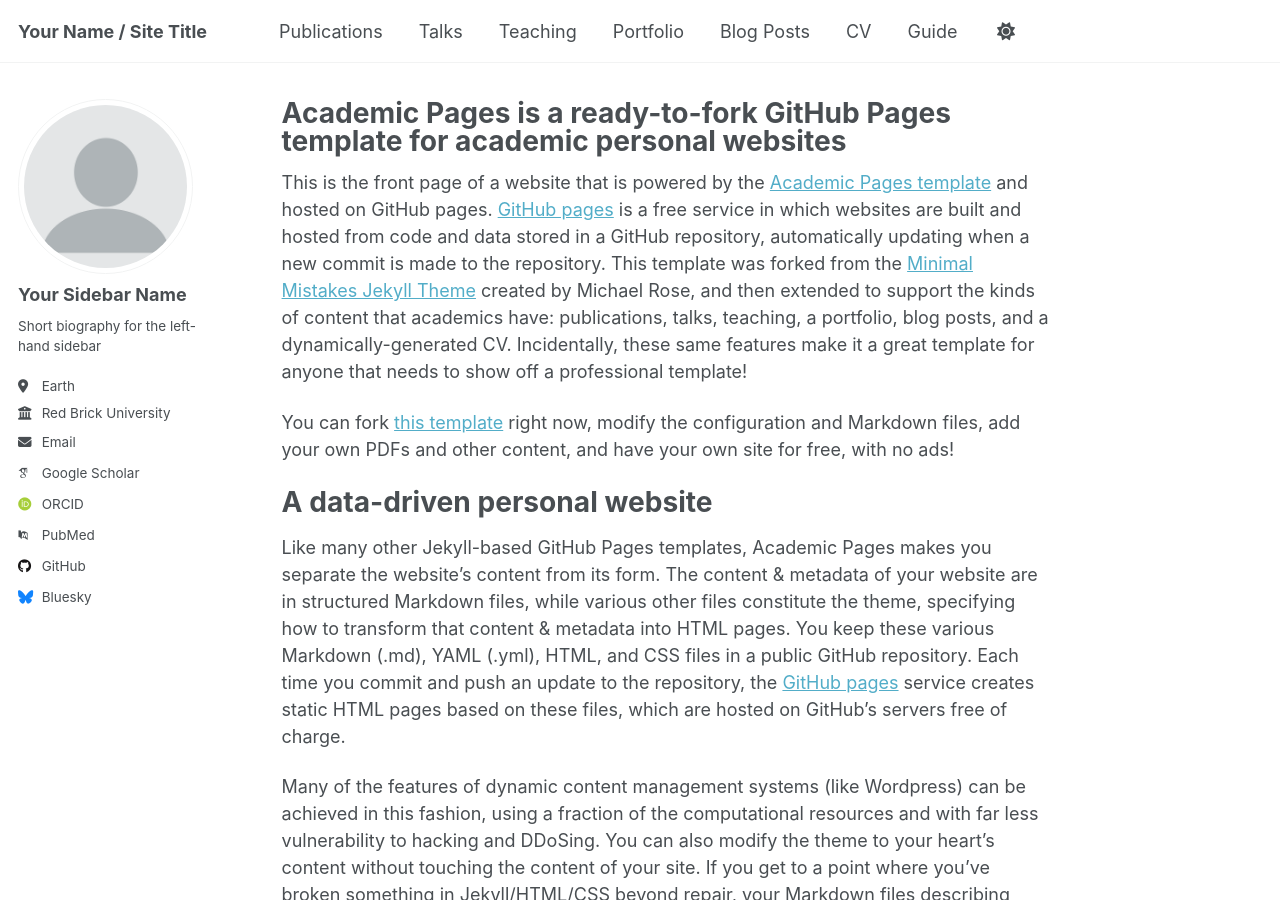
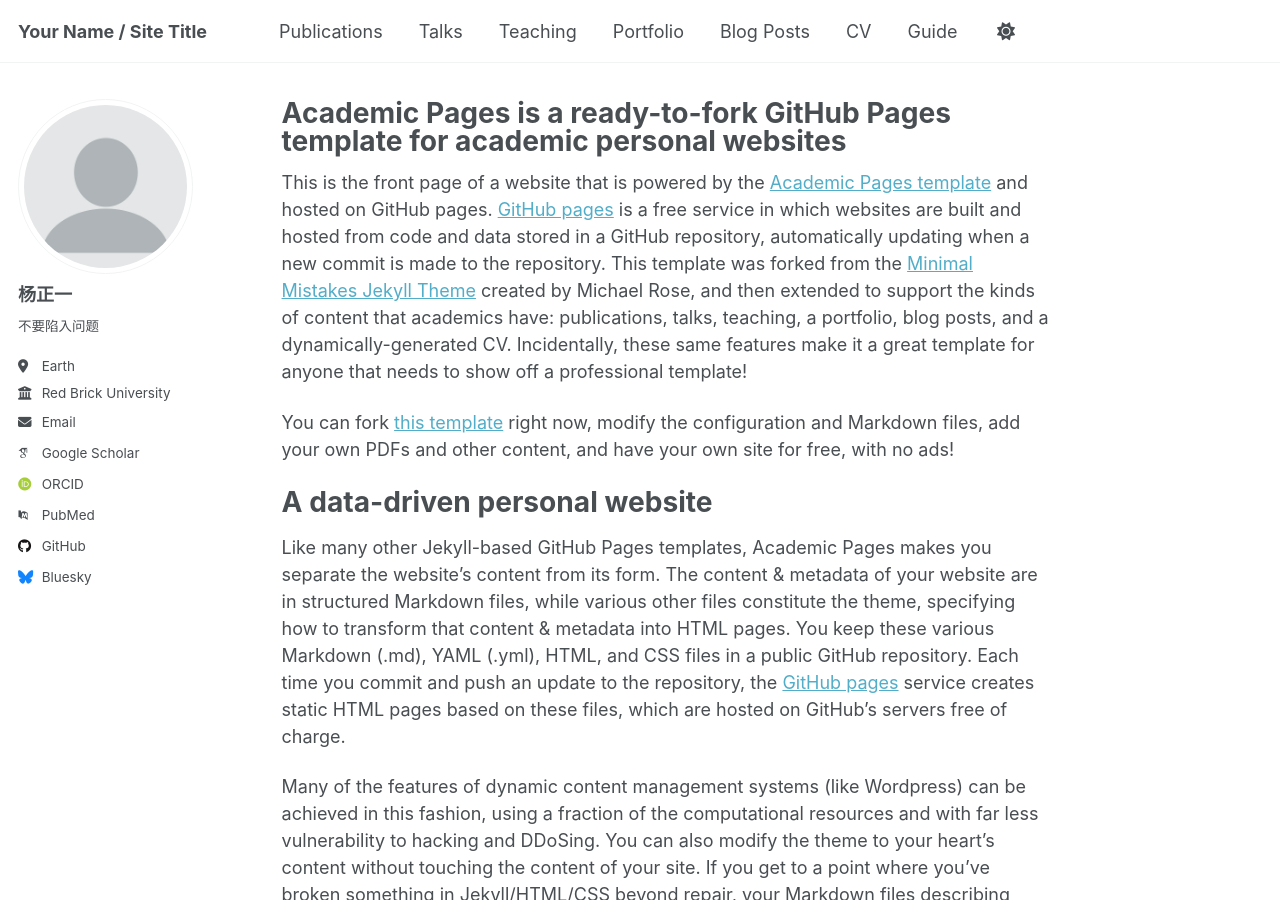
Before and after one commit to yzyroot/zhengyiapple976.github.io, a Jekyll site: the page built from _pages/about.md, in a window 1280 px wide and 900 px high. Built offline with Jekyll 4.4.1, drawn with Linux system fonts in a browser that asks for light colours; some web fonts are replaced; a script that is not in the unit is left out.

Commit message:
Update _config.yml

```diff
--- a/_config.yml
+++ b/_config.yml
@@ -23,9 +23,9 @@ repository               : "academicpages/academicpages.github.io"
 author:
   # Biographic information
   avatar           : "profile.png"
-  name             : "Your Sidebar Name"
+  name             : "杨正一"
   pronouns         : # example: "she/her"
-  bio              : "Short biography for the left-hand sidebar"
+  bio              : "不要陷入问题"
   location         : "Earth"
   employer         : "Red Brick University"
   uri              : # URL
```
